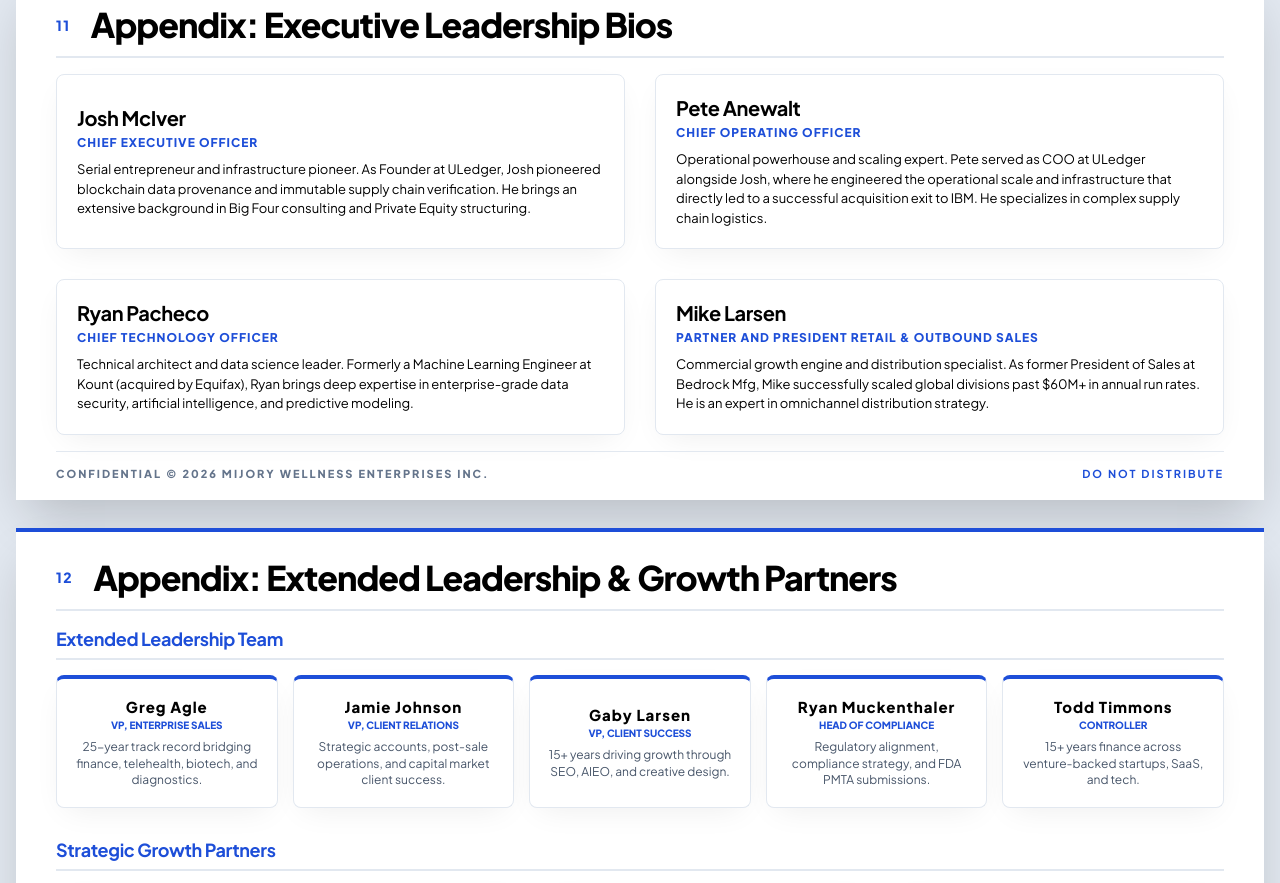
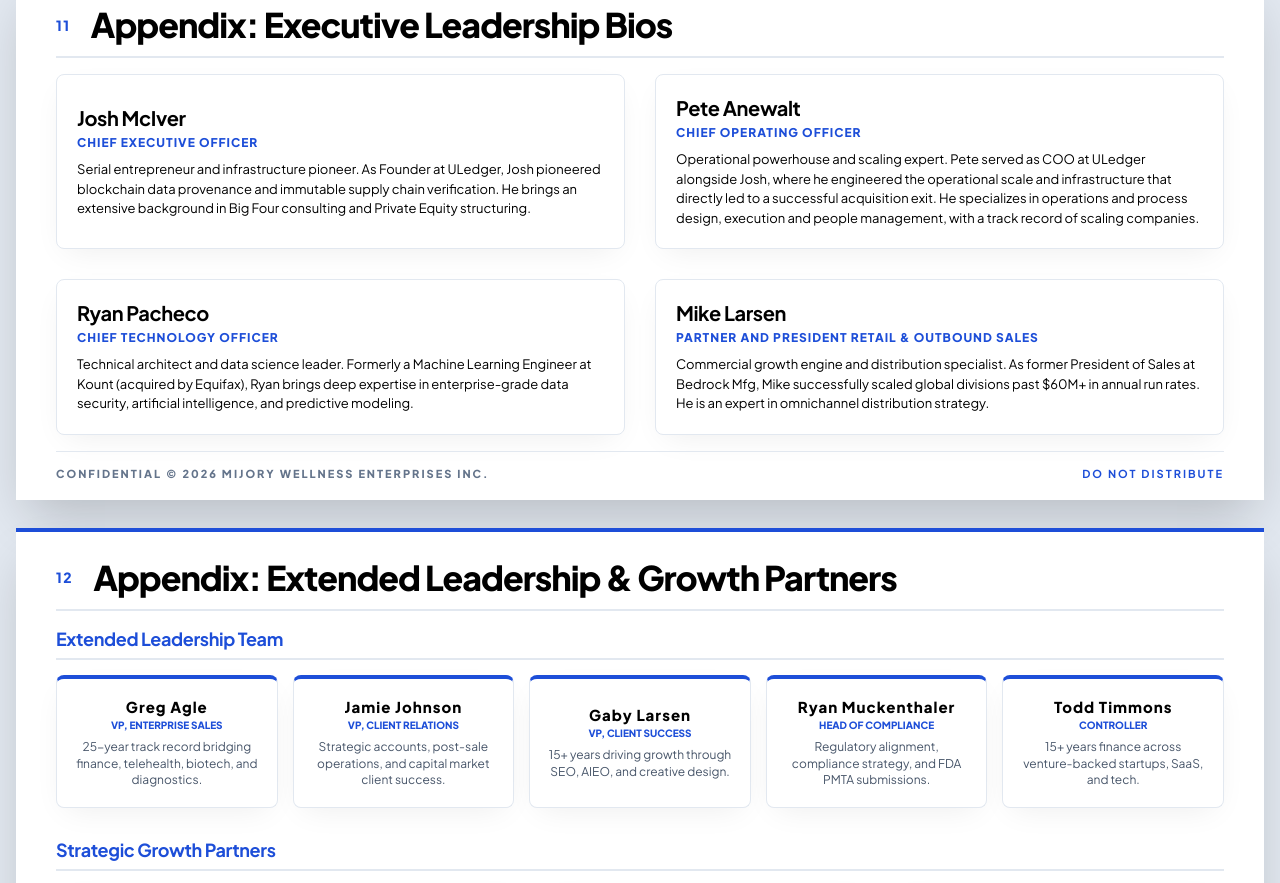
Before and after one commit to Sentynl-io/mijory-deck, a plain HTML site: page index.html in a window 1280 px wide. Shown: the part 7846-8729 px from the top of the page. Drawn offline with Linux system fonts and the light colour scheme.

Commit message:
update pete

```diff
--- a/index.html
+++ b/index.html
@@ -1484,7 +1484,7 @@
             <div class="tile" style="padding: 20px;">
                 <h3 style="margin-bottom: 5px; font-size: 20px;">Pete Anewalt</h3>
                 <h4 style="color: var(--blue-accent); font-size: 12px; margin-bottom: 10px;">Chief Operating Officer</h4>
-                <p style="font-size: 13px; margin: 0; line-height: 1.5;">Operational powerhouse and scaling expert. Pete served as COO at ULedger alongside Josh, where he engineered the operational scale and infrastructure that directly led to a successful acquisition exit to IBM. He specializes in complex supply chain logistics.</p>
+                <p style="font-size: 13px; margin: 0; line-height: 1.5;">Operational powerhouse and scaling expert. Pete served as COO at ULedger alongside Josh, where he engineered the operational scale and infrastructure that directly led to a successful acquisition exit. He specializes in operations and process design, execution and people management, with a track record of scaling companies.</p>
             </div>
             <div class="tile" style="padding: 20px;">
                 <h3 style="margin-bottom: 5px; font-size: 20px;">Ryan Pacheco</h3>
```
